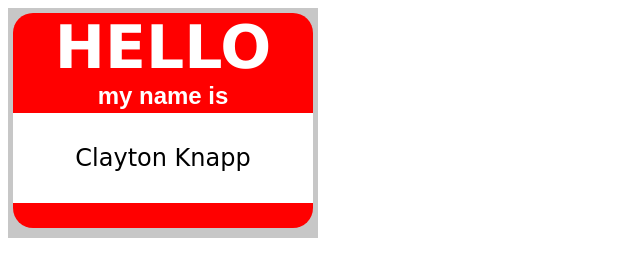
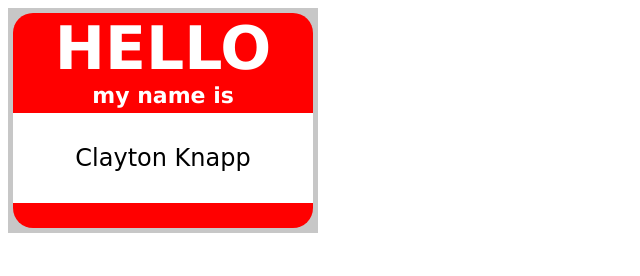
Before and after one commit to clayton-knapp/lab-02a-name-tag, a plain HTML site: page index.html in a window 1280 px wide. Shown: the full height of the page, 0-640 px from the left. Drawn offline with Linux system fonts and the light colour scheme.

Commit message:
tweaked margin and padding

```diff
--- a/index.html
+++ b/index.html
@@ -10,7 +10,7 @@
 </head>
 
 <body>
-    <div class="name-tag">
+    <div class="gray-paper">
       <header>
             <h1>HELLO</h1>
             <h2> my name is</h2>
--- a/style.css
+++ b/style.css
@@ -7,8 +7,8 @@ h1 {
 }
 
 h2{
-    font-family:Arial, Helvetica, sans-serif;
-    font-size: 24px;
+    font-family:Verdana, Geneva, Tahoma, sans-serif;
+    font-size: 22px;
     color: white;
     margin: 0px;
     padding-bottom:5px;
@@ -19,14 +19,15 @@ p{
     font-family: cursive;
     font-size: 24px;
     /*text-align: center;*/
+    margin: 0px;
 
 }
 
-.name-tag {
+.gray-paper {
     background-color:rgb(199, 199, 199);
-    height: 225px;
-    width: 310px;
-    padding-top:5px;
+    height: 215px;
+    width: 300px;
+    padding:5px;
 
 }
 
@@ -41,7 +42,6 @@ header{
     flex-direction: column;
     align-items: center;
     justify-content: center;
-    margin-left: 5px;
     /*margin-top: 5px;*/
 }
 
@@ -52,7 +52,6 @@ content {
     display: flex;
     align-items: center;
     justify-content: center;
-    margin-left: 5px;
 
 
 }
@@ -63,5 +62,4 @@ footer {
     width: 300px;
     border-bottom-left-radius: 20px;
     border-bottom-right-radius: 20px;
-    margin-left: 5px;
 }
```
